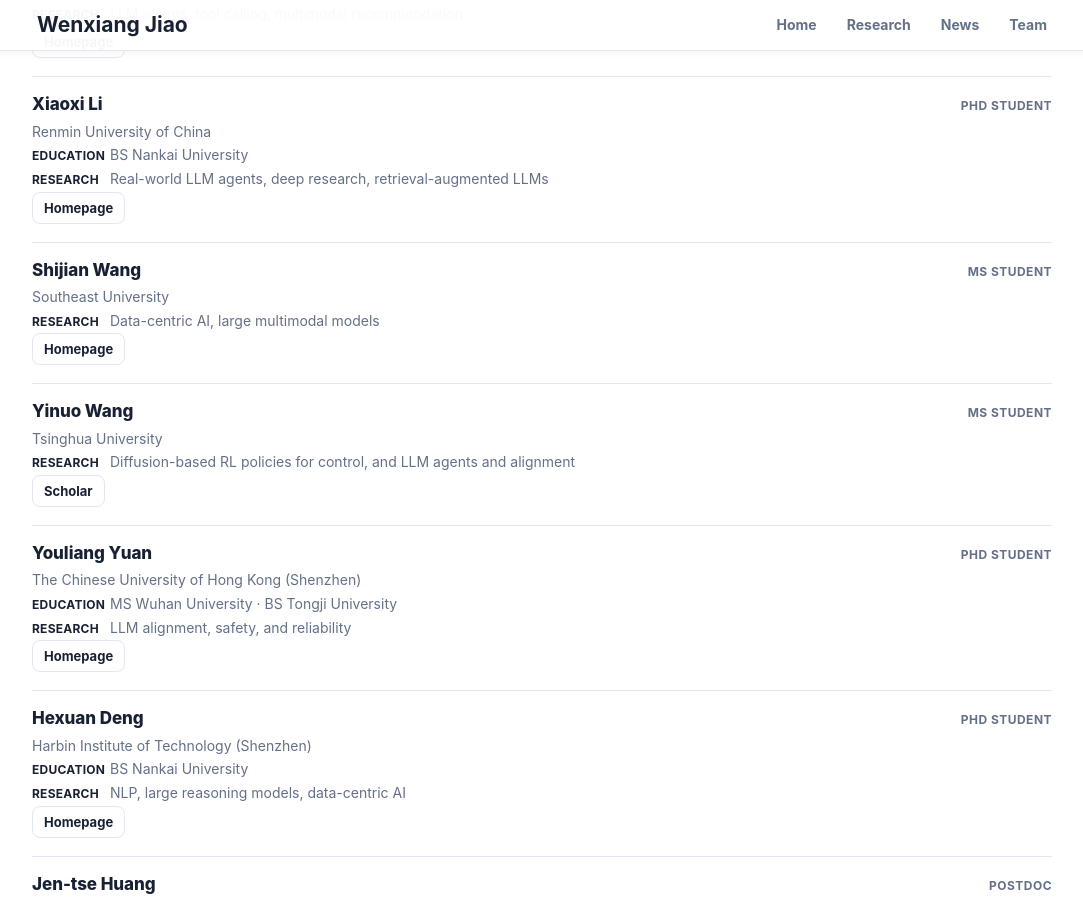
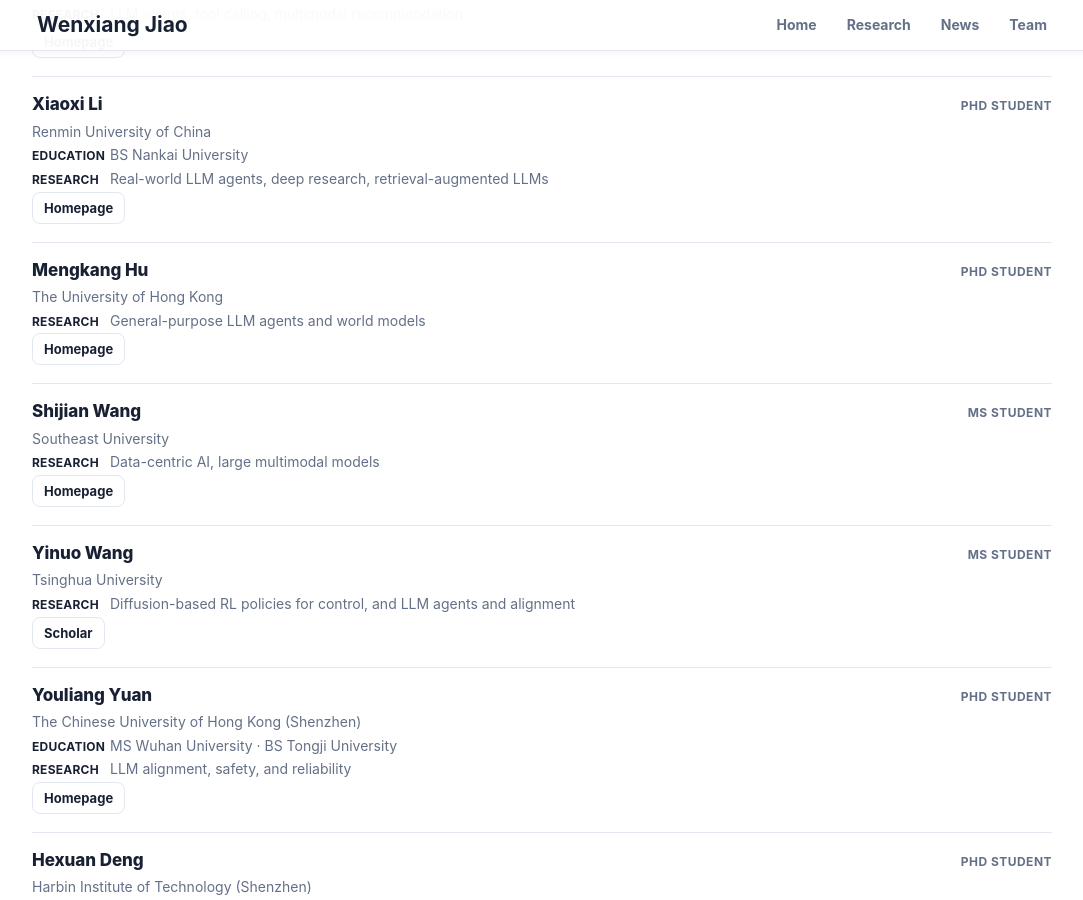
Before and after one commit to wxjiao/wxjiao.github.io, a Jekyll site: the page built from _pages/team.md, in a window 1280 px wide and 900 px high, scrolled down 893 px. Shown: the whole window, without its empty margins (98-1181 px from the left). Built offline with Jekyll 4.4.1, drawn with Linux system fonts in a browser that asks for light colours; nearby versions of some CDN libraries.

Commit message:
Add Mengkang Hu to team page
Co-Authored-By: Claude <noreply@anthropic.com>

```diff
--- a/_data/team_members.yml
+++ b/_data/team_members.yml
@@ -66,6 +66,17 @@
   research: Real-world LLM agents, deep research, retrieval-augmented LLMs
   links:
     homepage: https://xiaoxi-li1.github.io/
+    scholar:
+    github:
+  selected_works: []
+
+- name: Mengkang Hu
+  role: PhD student
+  affiliation: The University of Hong Kong
+  education: []
+  research: General-purpose LLM agents and world models
+  links:
+    homepage: https://aaron617.github.io/
     scholar:
     github:
   selected_works: []
```
